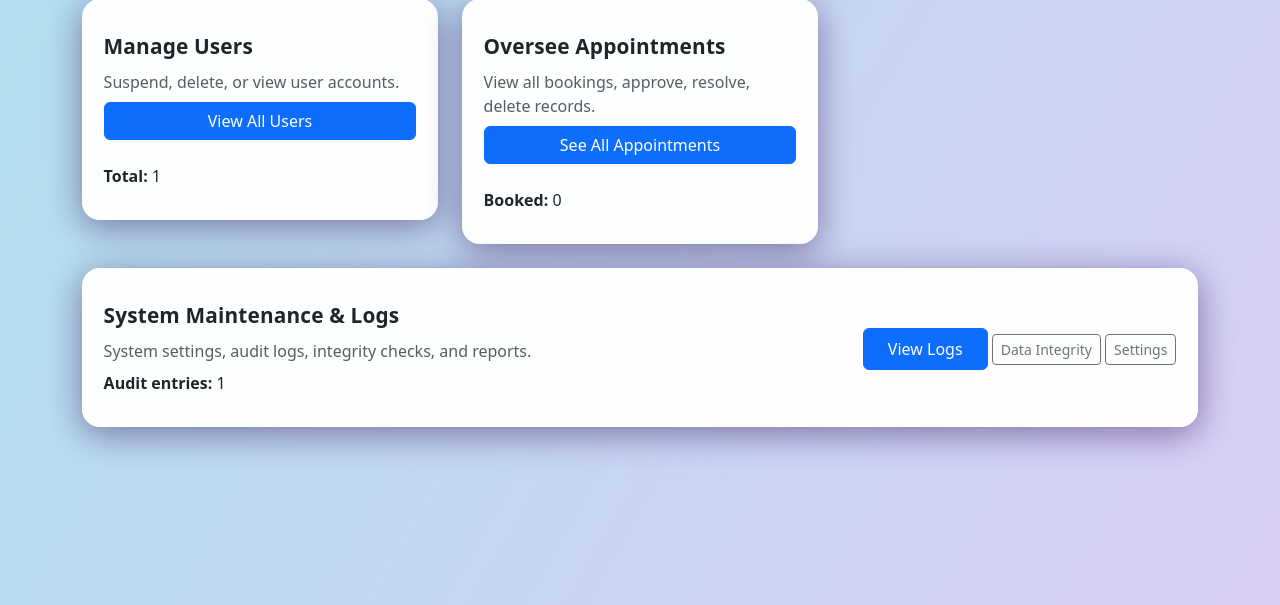
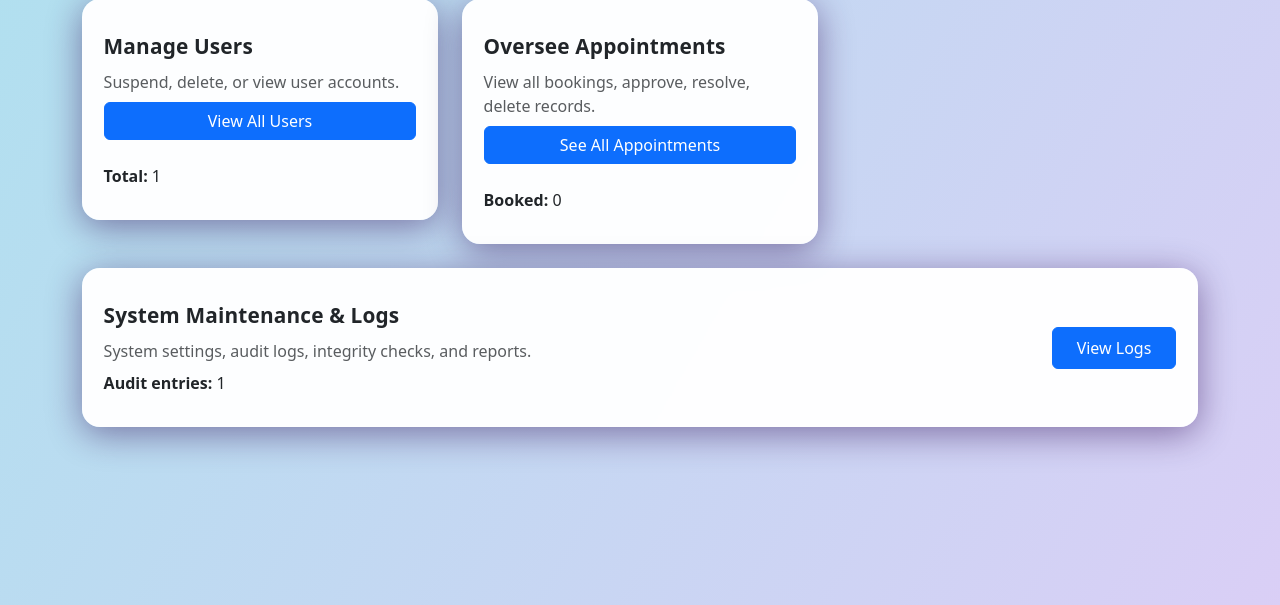
Before and after one commit to mkomemensah/FinalProject_WebTech_maame.kome-mensah, a PHP site: page /admin/dashboard.php in a window 1280 px wide. Shown: the part 97-702 px from the top of the page. Run offline with PHP 8.4, Linux system fonts and the light colour scheme; the visitor is signed in with stand-in values (Sample User, id 1); data that the repository does not hold is empty.

Commit message:
removed stuff

```diff
--- a/public/admin/dashboard.php
+++ b/public/admin/dashboard.php
@@ -81,10 +81,6 @@ body {background:linear-gradient(120deg,#b0e0ef 0%,#dbcef6 100%);min-height:100v
           </div>
           <div class="col-md-4 text-md-end mt-3 mt-md-0">
             <a href="audit.php" class="btn btn-primary px-4 py-2">View Logs</a>
-            <div class="mt-2 d-inline-block">
-              <a href="integrity.php" class="btn btn-outline-secondary btn-sm">Data Integrity</a>
-              <a href="settings.php" class="btn btn-outline-secondary btn-sm">Settings</a>
-            </div>
           </div>
         </div>
       </div>
```
